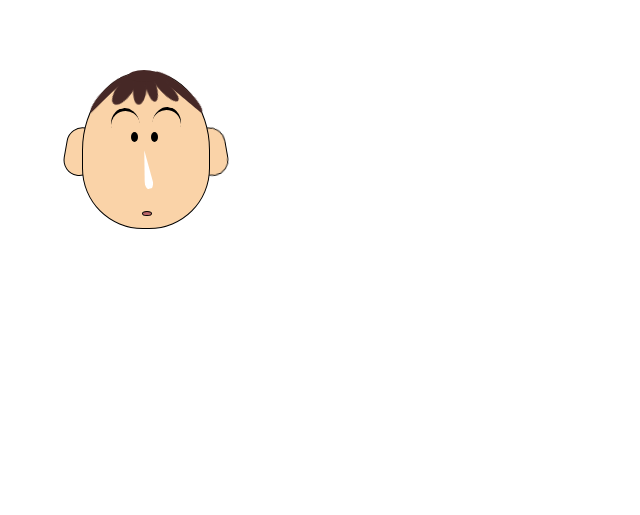
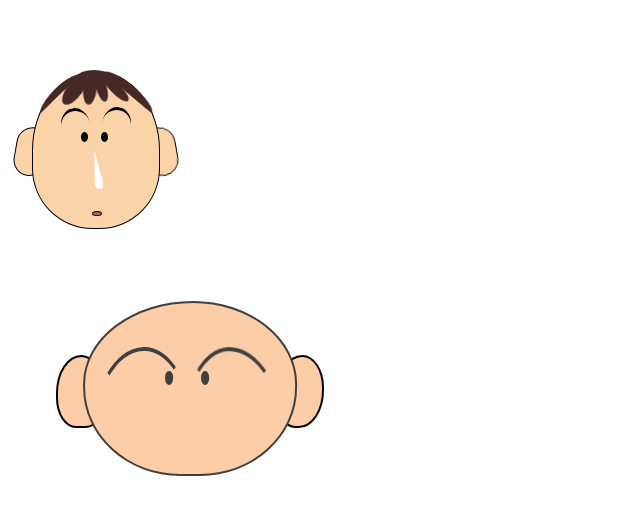
Before and after one commit to appleSimple/css-drawing, a plain HTML site: page index.html in a window 1280 px wide. Shown: the part 79-594 px from the top of the page, without its empty margins (0-640 px from the left). Drawn offline with Linux system fonts and the light colour scheme.

Commit message:
hooni add face ear eyes

```diff
--- a/index.html
+++ b/index.html
@@ -29,6 +29,16 @@
 			<div class="ear-left"></div>
 			<div class="ear-right"></div>
 		</div>
+		<div class="hooni">
+			<div class="ear-left"></div>
+			<div class="ear-right"></div>
+			<div class="face">
+				<div class="eye-left"></div>
+				<div class="eye-right"></div>
+				<div class="eye-brow-left"></div>
+				<div class="eye-brow-right"></div>
+			</div>
+		</div>
 	</div>
 </body>
 </html>
--- a/main.css
+++ b/main.css
@@ -1,7 +1,6 @@
 .maeng-gu {
-	width: 400px;
+	width: 300px;
 	height: 300px;
-	border-radius: 1px solid black;
 	position: relative;
 }
 
@@ -26,7 +25,7 @@
     border-radius: 61px 52px 53px 60px;
     position: absolute;
     top: 126px;
-    left: 57px;
+    left: 7px;
     transform: rotateZ(10deg);
 }
 
@@ -38,7 +37,7 @@
     border-radius: 61px 52px 53px 60px;
     position: absolute;
     top: 126px;
-    left: 189px;
+    left: 139px;
     transform: rotateZ(-10deg) rotateY(180deg);
 }
 
@@ -183,3 +182,88 @@
     top: -2px;
     left: 45px;
 }
+
+.hooni {
+	width: 300px;
+	height: 300px;
+	position: relative;
+}
+
+.hooni .face {
+	width: 70%;
+    height: 57%;
+    background-color: #fdcda7;
+    border-radius: 78% 74% 69% 69% / 72% 72% 77% 77%;
+	border: 2px solid #404040;
+	position: absolute;
+	left: 50%;
+	transform: translateX(-35%);
+}
+
+.hooni .ear-left {
+	width: 15%;
+    height: 23%;
+    background-color: #fdcda7;
+    border-radius: 143% 134% 108% 113%;
+    border: 2px solid;
+    border-right: 2px solid #fdcda7;
+    position: absolute;
+    left: 16%;
+    top: 18%;
+}
+
+.hooni .ear-right {
+	width: 15%;
+    height: 23%;
+    background-color: #fdcda7;
+    border-radius: 163% 129% 150% 120%;
+    border: 2px solid;
+    border-left: 2px solid #fdcda7;
+    position: absolute;
+    left: 89%;
+    top: 18%;
+}
+
+.hooni .eye-left {
+    width: 4%;
+    height: 8%;
+    background-color: #404040;
+    border-radius: 90% 96% 99% 100%;
+    position: absolute;
+    top: 40%;
+    left: 38%;
+}
+
+.hooni .eye-right {
+    width: 4%;
+    height: 8%;
+    background-color: #404040;
+    border-radius: 90% 96% 99% 100%;
+    position: absolute;
+    top: 40%;
+    left: 55%;
+}
+
+.hooni .eye-brow-left {
+	width: 46%;
+    height: 100%;
+    border-radius: 92% 79% 86% 78%;
+    border: 0.45vmin solid transparent;
+    border-top: 0.5vmin solid #404040;
+    transform: rotateZ(-2deg);
+    position: absolute;
+    top: 26%;
+    left: 3%;
+}
+
+.hooni .eye-brow-right {
+	width: 46%;
+    height: 100%;
+    border-radius: 92% 79% 86% 78%;
+    border: 0.45vmin solid transparent;
+    border-top: 0.5vmin solid #404040;
+    transform: rotateZ(-2deg) rotateY(180deg);
+    position: absolute;
+    top: 26%;
+    left: 47%;
+}
```
